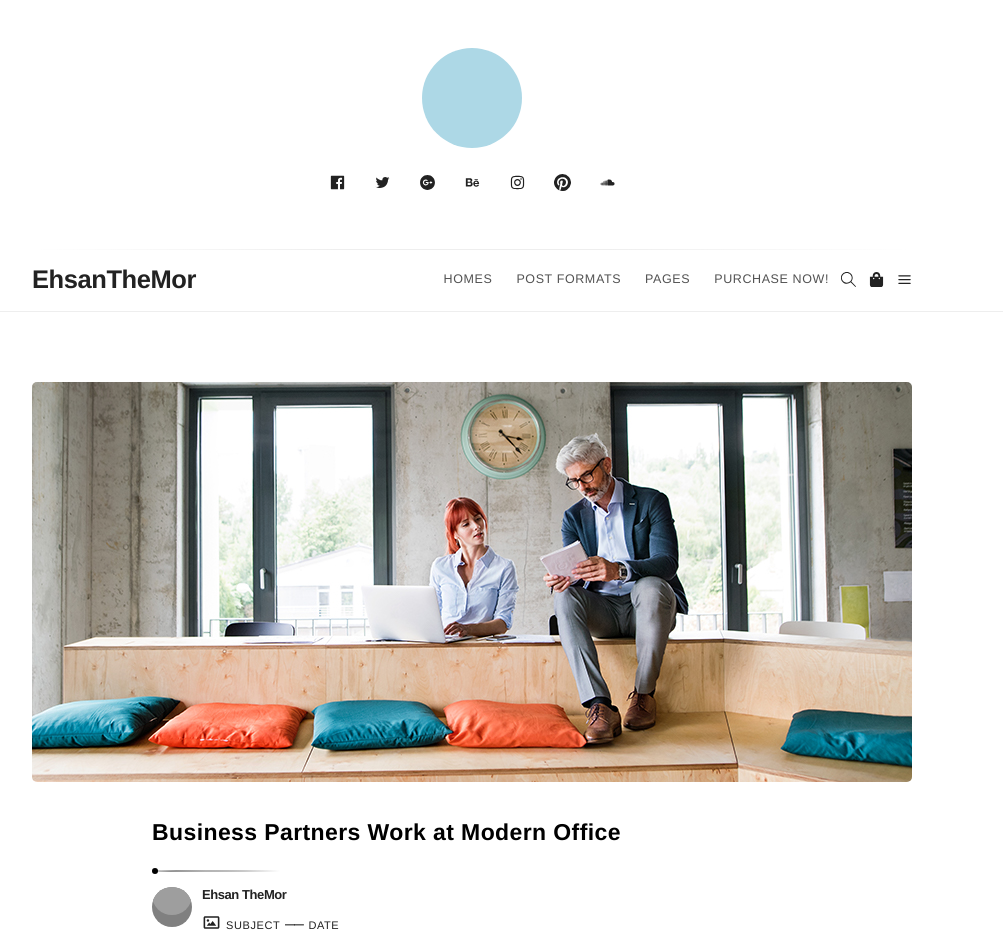
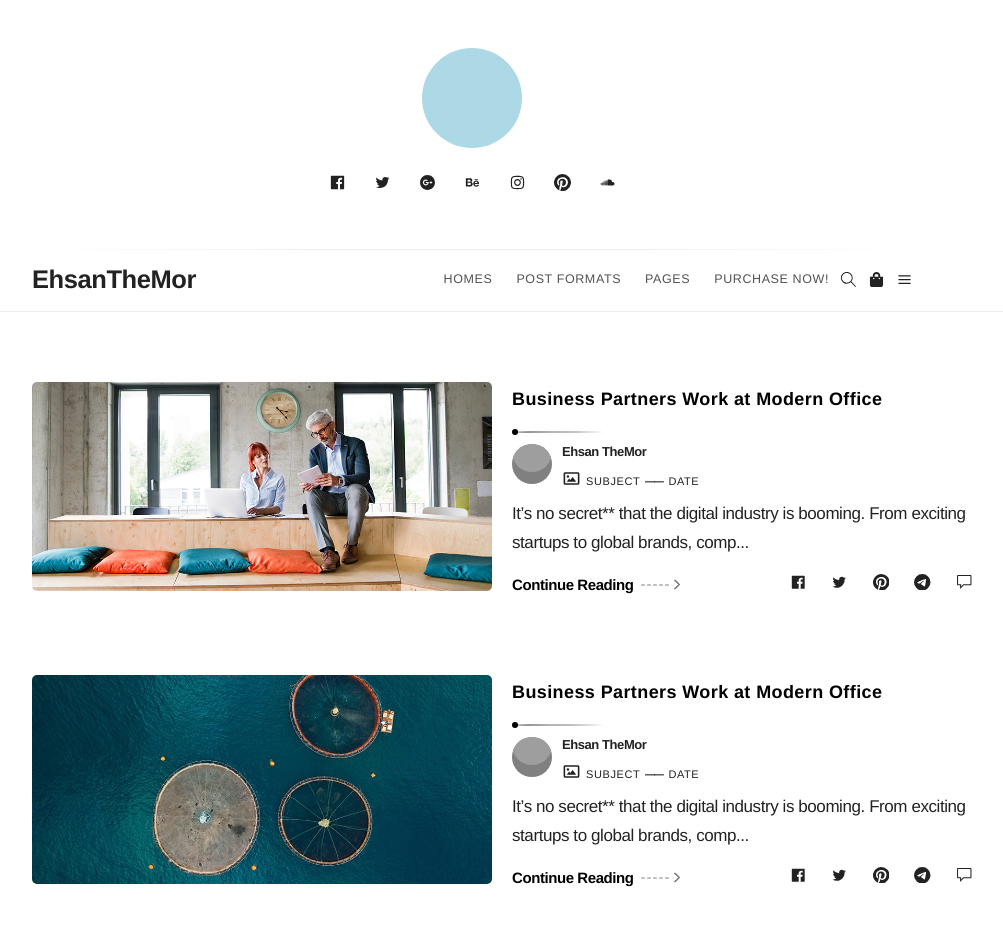
Before and after one commit to EhsanTheMor/blog, a React (Vite) app: page / in a window 1280 px wide. Shown: the top 952 px of the page, without its empty margins (168-1171 px from the left). Built offline with nearby package versions, Linux system fonts and the light colour scheme; data requests are answered from the project's data file; grey boxes are pictures that could not be loaded.

Commit message:
list show case updated by section and navbar

```diff
--- /dev/null
+++ b/src/components/AuthorDescription.tsx
@@ -0,0 +1,38 @@
+import { useShowCaseContext } from '../context/ShowCaseContext'
+import { BiImage } from 'react-icons/bi'
+
+export default function AuthorDescription() {
+
+    const { state } = useShowCaseContext()
+
+    return (
+        <div className={`${state === 'Default' ?
+            "auther-description" :
+            "auther-description auther-description-list"
+            }`}>
+
+            <h4>Ehsan TheMor</h4>
+
+            <div className="description">
+
+                <div
+                    style={{
+                        fontSize: 19,
+                        display: 'flex',
+                        flexDirection: 'column',
+                        alignItems: 'end'
+                    }}>
+                    <BiImage />
+                </div>
+
+                <p>SUBJECT</p>
+
+                <span className="under_line">__</span>
+
+                <p>DATE</p>
+
+            </div>
+
+        </div>
+    )
+}
--- /dev/null
+++ b/src/components/Avatar.tsx
@@ -0,0 +1,18 @@
+import Image from './Image'
+
+export default function Avatar({ source }: { source: string }) {
+    return (
+        <div className="avatar">
+            <Image
+                source={source}
+                alt='E'
+                sx={{
+                    width: '100%',
+                    height: '100%',
+                    borderRadius: '100%',
+                    overflow: 'hidden'
+                }}
+            />
+        </div>
+    )
+}
--- a/src/components/ContentSection.tsx
+++ b/src/components/ContentSection.tsx
@@ -1,103 +1,8 @@
 import '../style/ContentSection.css'
-import Image from './Image'
-import { BiImage } from 'react-icons/bi'
 import { useEffect, useState } from 'react'
 import PaginationBar from './PaginationBar'
 
-import { AiFillFacebook, AiOutlineTwitter } from 'react-icons/ai'
-import { BsPinterest, BsTelegram } from 'react-icons/bs'
-import { GoComment } from 'react-icons/go'
-import ReadMoreLinkWithArrow from './ReadMoreLinkWithArrow'
-
-const Title = ({ title }: { title: string }): JSX.Element => {
-     return (
-          <h3 className='article-header'>
-               <a href="#">
-                    {title}
-               </a>
-          </h3>
-     )
-}
-
-const Avatar = ({ source }: { source: string }) => {
-     return (
-          <div className="avatar">
-               <Image
-                    source={source}
-                    alt='E'
-                    sx={{
-                         width: '100%',
-                         height: '100%',
-                         borderRadius: '100%',
-                         overflow: 'hidden'
-                    }}
-               />
-          </div>
-     )
-}
-
-const AuthorDescription = () => {
-     return (
-          <div className="auther-description">
-               <h4>Ehsan TheMor</h4>
-               <div className="description">
-                    <div style={{ fontSize: 19, display: 'flex', flexDirection: 'column', alignItems: 'end' }}>
-                         <BiImage />
-                    </div>
-                    <p>SUBJECT</p>
-                    <span className="under_line">__</span>
-                    <p>DATE</p>
-               </div>
-          </div>
-     )
-}
-
-const RenderBlogPostPreRepresentation = ({ article }: { article: any }) => {
-
-     return (
-          <div className='blog-post-holder'>
-
-
-               <Image sx={{ borderRadius: '5px', overflow: 'hidden' }} source={`/images/${article.image}`} alt='post1' />
-
-               <div className="article-holder">
-                    <Title title={article.title} />
-
-                    <div className="auther-field">
-                         <Avatar source='asdf' />
-
-                         <AuthorDescription />
-                    </div>
-               </div>
-
-               <div style={{ color: '#737373' }} className="w-640 m-auto">
-                    {article.description}...
-
-                    <div style={{ paddingTop: '12px' }} className="read-more">
-                         <ReadMoreLinkWithArrow link={`/actiles/${article.id}`} />
-                         <ul>
-                              <li>
-                                   <AiFillFacebook />
-                              </li>
-                              <li>
-                                   <AiOutlineTwitter />
-                              </li>
-                              <li>
-                                   <BsPinterest />
-                              </li>
-                              <li>
-                                   <BsTelegram />
-                              </li>
-                              <li>
-                                   <GoComment />
-                              </li>
-                         </ul>
-                    </div>
-               </div>
-
-          </div>
-     )
-}
+import RenderBlogPostPreRepresentation from './RenderBlogPostPreRepresentation'
 
 export default function ContentSection() {
      const NUMBER_OF_POSTS_IN_PAGE = 5;
--- a/src/components/NavbarDropDownMenu.tsx
+++ b/src/components/NavbarDropDownMenu.tsx
@@ -1,3 +1,4 @@
+import { useShowCaseContext } from '../context/ShowCaseContext'
 import '../style/NavbarDropDownMenu.css'
 import { CSSProperties, useState } from 'react'
 
@@ -23,11 +24,25 @@ export default function NavbarDropDownMenu({ isHovered, dropDownList }: Props) {
     const renderDropDownListItem = (item: string): JSX.Element => {
         const [isHovered, setIsHovered] = useState<Boolean>(false)
 
+        const { setState } = useShowCaseContext()
+
+        const clickHandler = () => {
+            switch (item) {
+                case 'Default Layout':
+                    return setState('Default')
+                case 'List Blog Layout':
+                    return setState('list')
+                default:
+                    return 'Default'
+            }
+        }
+
         return (
             <li
                 key={item}
                 onMouseEnter={() => setIsHovered(true)}
                 onMouseLeave={() => setIsHovered(false)}
+                onClick={() => clickHandler()}
                 className='navbar-drop-down-item'
             >
                 <a
--- /dev/null
+++ b/src/components/RenderBlogPostPreRepresentation.tsx
@@ -0,0 +1,72 @@
+import { AiFillFacebook, AiOutlineTwitter } from "react-icons/ai";
+import { useShowCaseContext } from "../context/ShowCaseContext";
+import Image from './Image'
+import ReadMoreLinkWithArrow from "./ReadMoreLinkWithArrow";
+import { BsPinterest, BsTelegram } from "react-icons/bs";
+import { GoComment } from "react-icons/go";
+import Avatar from "./Avatar";
+import Title from "./Title";
+import AuthorDescription from "./AuthorDescription";
+
+export default function RenderBlogPostPreRepresentation({ article }: { article: any }) {
+    const { state } = useShowCaseContext()
+
+    const imgWidth = () => {
+        switch (state) {
+            case 'Default':
+                return '100%';
+            case 'list':
+                return '460px';
+            default:
+                return '100%';
+        }
+    }
+
+    return (
+        <div className={`blog-post-holder ${state === 'Default' ? '' : 'blog-post-holder-list'}`}>
+
+            {/* This classless div and the div below are for different kind of show */}
+            <div>
+                <Image sx={{ borderRadius: '5px', overflow: 'hidden', width: imgWidth() }} source={`/images/${article.image}`} alt='post1' />
+            </div>
+
+            <div style={{ padding: state === 'Default' ? '20px 10px' : '' }}>
+                <div className={`${state === 'Default' ? 'article-holder' : 'article-holder article-holder-list'}`}>
+                    <Title title={article.title} />
+
+                    <div className="auther-field">
+                        <Avatar source='asdf' />
+
+                        <AuthorDescription />
+                    </div>
+                </div>
+
+                <div className={`${state === 'Default' ? 'article-description' : 'article-description article-description-list'}`}>
+                    {state === 'Default' ? (article.description) : article.description.slice(0, 100)}...
+
+                    <div style={{ paddingTop: '12px' }} className="read-more">
+                        <ReadMoreLinkWithArrow link={`/actiles/${article.id}`} />
+                        <ul>
+                            <li>
+                                <AiFillFacebook />
+                            </li>
+                            <li>
+                                <AiOutlineTwitter />
+                            </li>
+                            <li>
+                                <BsPinterest />
+                            </li>
+                            <li>
+                                <BsTelegram />
+                            </li>
+                            <li>
+                                <GoComment />
+                            </li>
+                        </ul>
+                    </div>
+                </div>
+            </div>
+
+        </div>
+    )
+}
--- /dev/null
+++ b/src/components/Title.tsx
@@ -0,0 +1,24 @@
+import { useShowCaseContext } from '../context/ShowCaseContext';
+
+export default function Title({ title }: { title: string }) {
+    const { state } = useShowCaseContext()
+
+    const headerClass = () => {
+        switch (state) {
+            case 'Default':
+                return 'article-header';
+            case 'list':
+                return 'article-header article-header-list';
+            default:
+                return 'article-header';
+        }
+    }
+
+    return (
+        <h3 className={headerClass()}>
+            <a href="#">
+                {title}
+            </a>
+        </h3>
+    )
+}
--- a/src/style/ContentSection.css
+++ b/src/style/ContentSection.css
@@ -7,11 +7,36 @@
     padding-bottom: 50px;
 }
 
+.blog-post-holder-list {
+    display: flex;
+    gap: 20px;
+    width: 960px;
+    margin-bottom: 0;
+}
+
 .article-holder {
     width: 640px;
     margin: auto;
 
     margin-bottom: 66px;
+}
+
+.article-holder-list {
+    width: 460px;
+
+    padding-bottom: 12px;
+    margin: 0;
+}
+
+.article-description {
+    width: 640px;
+    margin: auto;
+    color: '#737373';
+}
+
+.article-description-list {
+    width: 460px;
+    margin: 0;
 }
 
 .read-more {
@@ -29,25 +54,6 @@
 
     position: relative;
 }
-
-/* .read-more a::before {
-    content: '--->';
-    position: absolute;
-    left: calc(100% + 10px);
-    display: flex;
-    align-items: center;
-
-    font-size: small;
-    font-weight: 300;
-    letter-spacing: 3px;
-
-    transition: all ease-in 0.3s;
-}
-
-.read-more a:hover::before {
-    color: red;
-    letter-spacing: 7px;
-} */
 
 .read-more ul {
     display: flex;
@@ -77,6 +83,15 @@
 
     padding-bottom: 22px;
     margin-bottom: 16px;
+}
+
+.article-header-list {
+    margin-bottom: 12px;
+    padding-bottom: 18px;
+    font-size: 18px;
+    margin-top: 4px;
+    position: relative;
+    line-height: 1.55em;
 }
 
 .article-header a {
@@ -148,6 +163,10 @@
     margin-bottom: 18px;
 
     justify-content: space-between;
+}
+
+.auther-field .auther-description-list {
+    margin-bottom: 0;
 }
 
 .auther-field .auther-description h4 {
```
